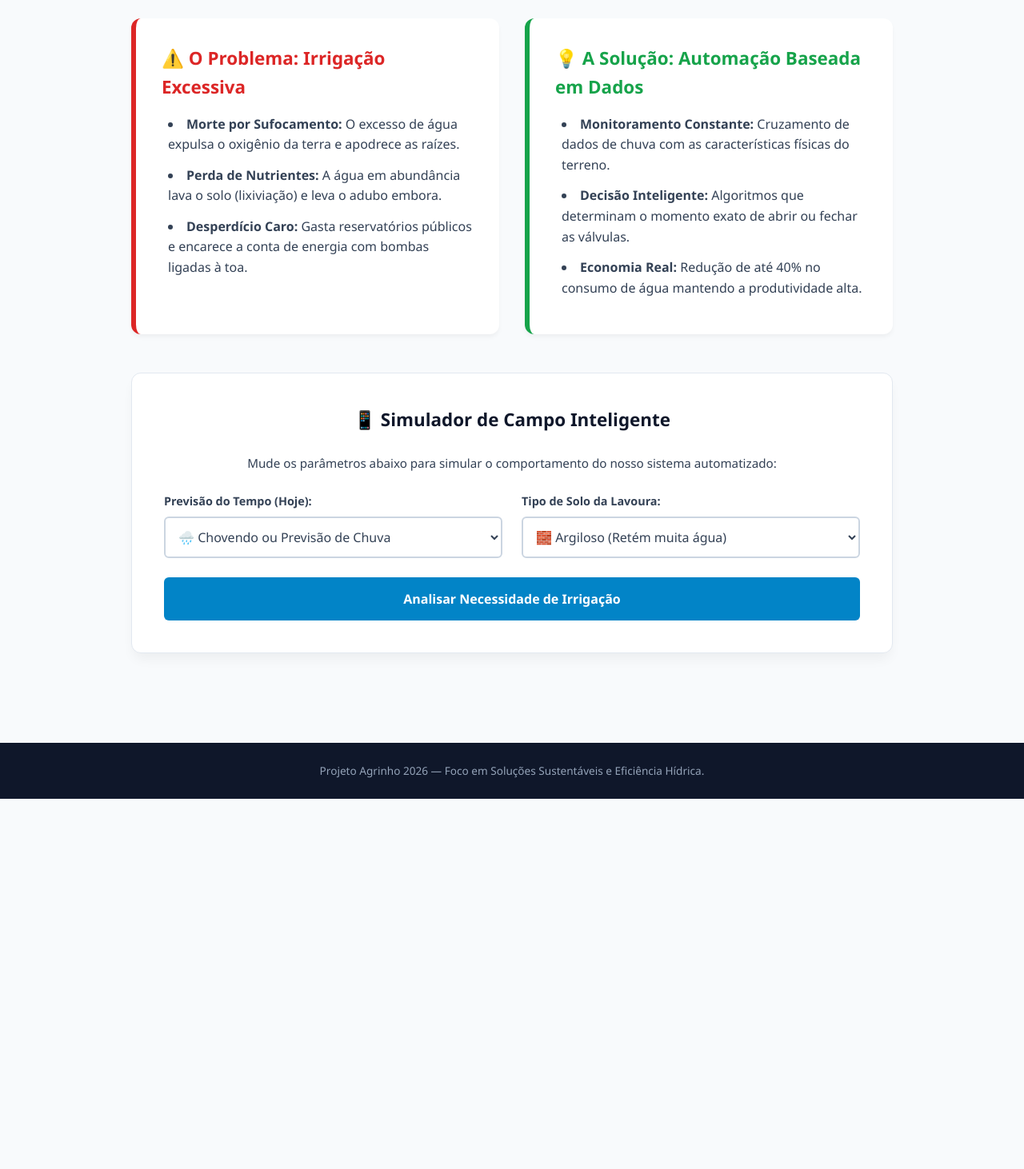
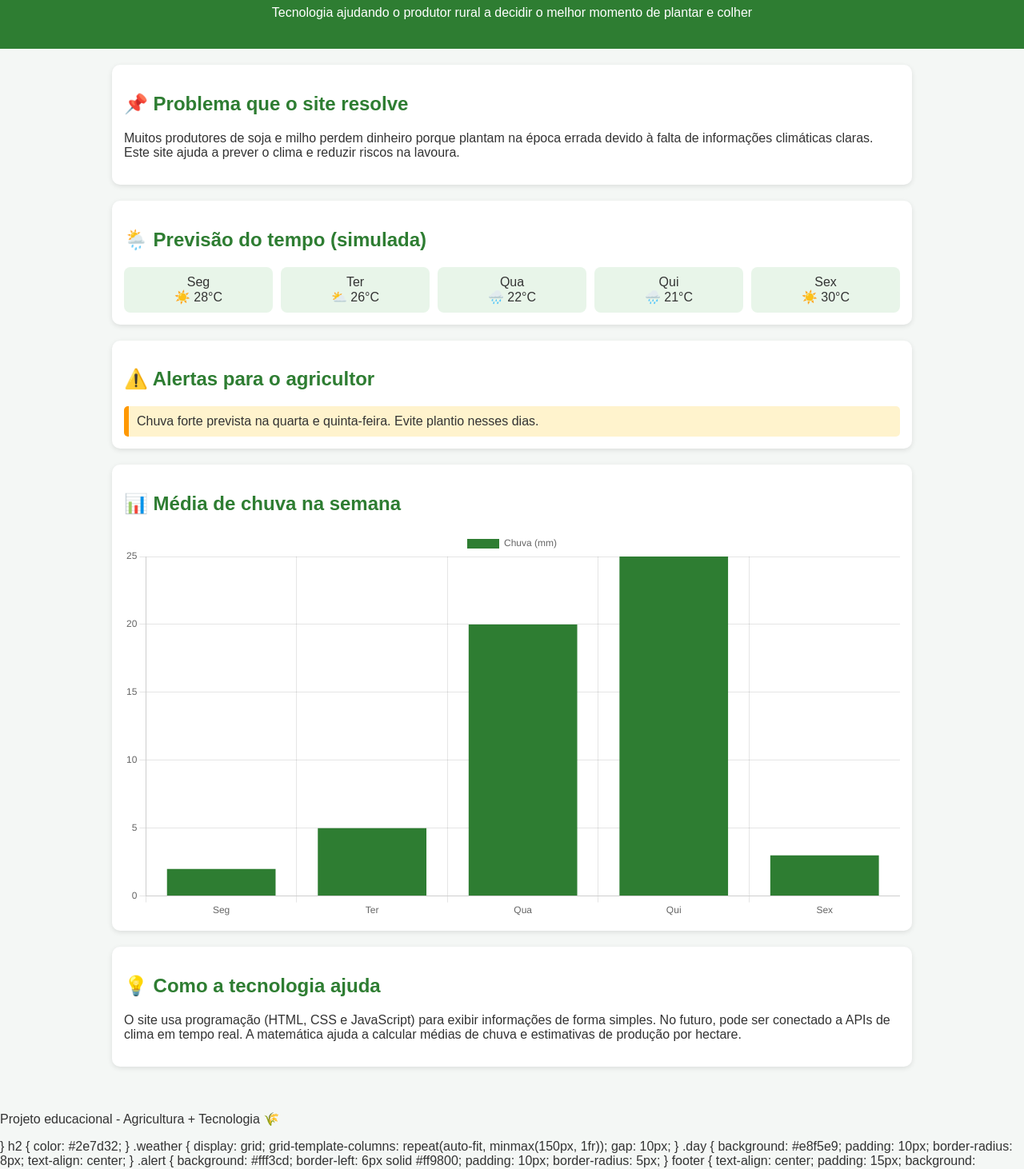
Before and after one commit to Saritaellen/agrinho-2026, a plain HTML site: page index.html in a window 1280 px wide. Shown: the part 94-1556 px from the top of the page at 80% size. Before the commit the page ends 1093 px from the top, so only its background shows below. Drawn offline with nearby package versions, Linux system fonts and the light colour scheme.

Commit message:
Update index.html

```diff
--- a/index.html
+++ b/index.html
@@ -1,278 +1,299 @@
 <!DOCTYPE html>
-<html lang="pt-BR">
+<html lang="pt-br">
 <head>
-    <meta charset="UTF-8">
-    <meta name="viewport" content="width=device-width, initial-scale=1.0">
-    <title>EcoIrriga - Contra o Desperdício de Água</title>
+  <meta charset="UTF-8" />
+  <meta name="viewport" content="width=device-width, initial-scale=1.0"/>
+  <title>AgroClima Inteligente</title>
+
+  <!-- Chart.js (gráficos) -->
+  <script src="https://cdn.jsdelivr.net/npm/chart.js"></script>
+
   <style>
-        :root {
-            --azul-escuro: #0f172a;
-            --azul-agua: #0284c7;
-            --verde-sucesso: #16a34a;
-            --vermelho-alerta: #dc2626;
-            --cinza-fundo: #f8fafc;
-            --branco: #ffffff;
+    body {
+      font-family: Arial, sans-serif;
+      margin: 0;
+      background: #f4f7f5;
+      color: #333;
     }
 
-        * {
-            margin: 0;
-            padding: 0;
-            box-sizing: border-box;
-            font-family: 'Segoe UI', system-ui, sans-serif;
+    header {
+      background: #2e7d32;
+      color: white;
+      padding: 20px;
+      text-align: center;
     }
 
-        body {
-            background-color: var(--cinza-fundo);
-            color: #334155;
-            line-height: 1.6;
-        }
-
-        /* Topo */
-        header {
-            background-color: var(--azul-escuro);
-            color: var(--branco);
-            padding: 1.2rem 5%;
-            text-align: center;
-            font-size: 1.2rem;
-            font-weight: bold;
-            box-shadow: 0 4px 6px rgba(0,0,0,0.05);
-        }
-
-        header span { color: var(--azul-agua); }
-
     .container {
+      padding: 20px;
       max-width: 1000px;
-            margin: 0 auto;
-            padding: 3rem 1.5rem;
-        }
-
-        /* Seção do Problema e Solução */
-        .bloco-informativo {
-            display: grid;
-            grid-template-columns: repeat(auto-fit, minmax(300px, 1fr));
-            gap: 2rem;
-            margin-bottom: 3rem;
+      margin: auto;
     }
 
     .card {
-            background: var(--branco);
-            padding: 2rem;
-            border-radius: 12px;
-            box-shadow: 0 4px 6px -1px rgba(0,0,0,0.05);
+      background: white;
+      padding: 15px;
+      border-radius: 10px;
+      margin-bottom: 20px;
+      box-shadow: 0 2px 6px rgba(0,0,0,0.1);<!DOCTYPE html>
+<html lang="pt-br">
+<head>
+  <meta charset="UTF-8" />
+  <meta name="viewport" content="width=device-width, initial-scale=1.0"/>
+  <title>AgroClima Inteligente</title>
+
+  <!-- Chart.js (gráficos) -->
+  <script src="https://cdn.jsdelivr.net/npm/chart.js"></script>
+
+  <style>
+    body {
+      font-family: Arial, sans-serif;
+      margin: 0;
+      background: #f4f7f5;
+      color: #333;
     }
 
-        .card-problema { border-left: 6px solid var(--vermelho-alerta); }
-        .card-solucao { border-left: 6px solid var(--verde-sucesso); }
+    header {
+      background: #2e7d32;
+      color: white;
+      padding: 20px;
+      text-align: center;
+    }
+
+    .container {
+      padding: 20px;
+      max-width: 1000px;
+      margin: auto;
+    }
+
+    .card {
+      background: white;
+      padding: 15px;
+      border-radius: 10px;
+      margin-bottom: 20px;
+      box-shadow: 0 2px 6px rgba(0,0,0,0.1);
+    }
 
     h2 {
-            font-size: 1.4rem;
-            margin-bottom: 1rem;
-        }
-        .card-problema h2 { color: var(--vermelho-alerta); }
-        .card-solucao h2 { color: var(--verde-sucesso); }
-
-        ul {
-            list-style-position: inside;
-            margin-left: 0.5rem;
+      color: #2e7d32;
     }
 
-        li { margin-bottom: 0.8rem; }
-
-        /* Área do Simulador Prático (Solução em Ação) */
-        .simulador {
-            background: var(--branco);
-            padding: 2.5rem;
-            border-radius: 12px;
-            box-shadow: 0 10px 15px -3px rgba(0,0,0,0.05);
-            border: 1px solid #e2e8f0;
+    .weather {
+      display: grid;
+      grid-template-columns: repeat(auto-fit, minmax(150px, 1fr));
+      gap: 10px;
     }
 
-        .simulador h2 {
-            color: var(--azul-escuro);
+    .day {
+      background: #e8f5e9;
+      padding: 10px;
+      border-radius: 8px;
       text-align: center;
-            margin-bottom: 1.5rem;
     }
 
-        .campos-grupo {
-            display: grid;
-            grid-template-columns: repeat(auto-fit, minmax(200px, 1fr));
-            gap: 1.5rem;
-            margin-bottom: 1.5rem;
-        }
-
-        label {
-            display: block;
-            font-weight: 600;
-            margin-bottom: 0.5rem;
-            font-size: 0.9rem;
-        }
-
-        select {
-            width: 100%;
-            padding: 0.75rem;
-            border: 2px solid #cbd5e1;
-            border-radius: 6px;
-            background-color: var(--branco);
-            font-size: 1rem;
-            color: #334155;
-            outline: none;
-        }
-
-        select:focus {
-            border-color: var(--azul-agua);
-        }
-
-        .btn-calcular {
-            display: block;
-            width: 100%;
-            background-color: var(--azul-agua);
-            color: var(--branco);
-            border: none;
-            padding: 1rem;
-            font-size: 1rem;
-            font-weight: bold;
-            border-radius: 6px;
-            cursor: pointer;
-            transition: background 0.2s;
-        }
-
-        .btn-calcular:hover {
-            background-color: #026ca3;
-        }
-
-        /* Painel de Resultado */
-        .resultado-box {
-            margin-top: 1.5rem;
-            padding: 1.5rem;
-            border-radius: 6px;
-            text-align: center;
-            font-weight: bold;
-            font-size: 1.1rem;
-            display: none; /* Inicia escondido */
-        }
-
-        .status-parar {
-            background-color: #fee2e2;
-            color: var(--vermelho-alerta);
-            border: 2px solid #fca5a5;
-        }
-
-        .status-regar {
-            background-color: #dcfce7;
-            color: var(--verde-sucesso);
-            border: 2px solid #86efac;
+    .alert {
+      background: #fff3cd;
+      border-left: 6px solid #ff9800;
+      padding: 10px;
+      border-radius: 5px;
     }
 
     footer {
-            background: var(--azul-escuro);
-            color: #94a3b8;
       text-align: center;
-            padding: 1.5rem;
-            font-size: 0.85rem;
-            margin-top: 4rem;
-        }
-
-        @media (max-width: 600px) {
-            .container { padding: 1.5rem 1rem; }
-            .simulador { padding: 1.5rem; }
+      padding: 15px;
+      background: #2e7d32;
+      color: white;
     }
   </style>
 </head>
+
 <body>
 
 <header>
-        💧 Eco<span>Irriga</span> — Tecnologia Contra a Irrigação Excessiva
+  <h1>🌱 AgroClima Inteligente</h1>
+  <p>Tecnologia ajudando o produtor rural a decidir o melhor momento de plantar e colher</p>
 </header>
 
-    <main class="container">
+<div class="container">
 
-        <!-- Diagnóstico: Problema vs Solução -->
-        <section class="bloco-informativo">
-            <div class="card card-problema">
-                <h2>⚠️ O Problema: Irrigação Excessiva</h2>
-                <ul>
-                    <li><strong>Morte por Sufocamento:</strong> O excesso de água expulsa o oxigênio da terra e apodrece as raízes.</li>
-                    <li><strong>Perda de Nutrientes:</strong> A água em abundância lava o solo (lixiviação) e leva o adubo embora.</li>
-                    <li><strong>Desperdício Caro:</strong> Gasta reservatórios públicos e encarece a conta de energia com bombas ligadas à toa.</li>
-                </ul>
+  <div class="card">
+    <h2>📌 Problema que o site resolve</h2>
+    <p>
+      Muitos produtores de soja e milho perdem dinheiro porque plantam na época errada
+      devido à falta de informações climáticas claras. Este site ajuda a prever o clima
+      e reduzir riscos na lavoura.
+    </p>
   </div>
 
-            <div class="card card-solucao">
-                <h2>💡 A Solução: Automação Baseada em Dados</h2>
-                <ul>
-                    <li><strong>Monitoramento Constante:</strong> Cruzamento de dados de chuva com as características físicas do terreno.</li>
-                    <li><strong>Decisão Inteligente:</strong> Algoritmos que determinam o momento exato de abrir ou fechar as válvulas.</li>
-                    <li><strong>Economia Real:</strong> Redução de até 40% no consumo de água mantendo a produtividade alta.</li>
-                </ul>
-            </div>
-        </section>
-
-        <!-- Ferramenta Prática: Simulador de Decisão -->
-        <section class="simulador">
-            <h2>📱 Simulador de Campo Inteligente</h2>
-            <p style="text-align: center; margin-bottom: 1.5rem; font-size: 0.95rem;">Mude os parâmetros abaixo para simular o comportamento do nosso sistema automatizado:</p>
-
-            <div class="campos-grupo">
-                <div>
-                    <label for="clima">Previsão do Tempo (Hoje):</label>
-                    <select id="clima">
-                        <option value="chuva">🌧️ Chovendo ou Previsão de Chuva</option>
-                        <option value="nublado">☁️ Nublado / Baixo Calor</option>
-                        <option value="sol">☀️ Ensolarado / Muito Calor</option>
-                    </select>
-                </div>
-
-                <div>
-                    <label for="solo">Tipo de Solo da Lavoura:</label>
-                    <select id="solo">
-                        <option value="argiloso">🧱 Argiloso (Retém muita água)</option>
-                        <option value="arenoso">⏳ Arenoso (Seca muito rápido)</option>
-                    </select>
+  <div class="card">
+    <h2>🌦️ Previsão do tempo (simulada)</h2>
+    <div class="weather">
+      <div class="day">Seg<br>☀️ 28°C</div>
+      <div class="day">Ter<br>⛅ 26°C</div>
+      <div class="day">Qua<br>🌧️ 22°C</div>
+      <div class="day">Qui<br>🌧️ 21°C</div>
+      <div class="day">Sex<br>☀️ 30°C</div>
     </div>
   </div>
 
-            <button class="btn-calcular" onclick="analisarIrrigacao()">Analisar Necessidade de Irrigação</button>
+  <div class="card">
+    <h2>⚠️ Alertas para o agricultor</h2>
+    <div class="alert">
+      Chuva forte prevista na quarta e quinta-feira. Evite plantio nesses dias.
+    </div>
+  </div>
 
-            <!-- Onde o resultado aparece -->
-            <div id="resultado" class="resultado-box"></div>
-        </section>
+  <div class="card">
+    <h2>📊 Média de chuva na semana</h2>
+    <canvas id="chuvaChart"></canvas>
+  </div>
 
-    </main>
+  <div class="card">
+    <h2>💡 Como a tecnologia ajuda</h2>
+    <p>
+      O site usa programação (HTML, CSS e JavaScript) para exibir informações de forma simples.
+      No futuro, pode ser conectado a APIs de clima em tempo real.
+      A matemática ajuda a calcular médias de chuva e estimativas de produção por hectare.
+    </p>
+  </div>
+
+</div>
 
 <footer>
-        <p>Projeto Agrinho 2026 — Foco em Soluções Sustentáveis e Eficiência Hídrica.</p>
+  <p>Projeto educacional - Agricultura + Tecnologia 🌾</p>
 </footer>
 
-    <!-- Lógica em JavaScript que faz o site funcionar sozinho -->
 <script>
-        function analisarIrrigacao() {
-            // Pega as escolhas do usuário
-            const clima = document.getElementById('clima').value;
-            const solo = document.getElementById('solo').value;
-            const painelResultado = document.getElementById('resultado');
+  // Gráfico de chuva (dados simulados)
+  const ctx = document.getElementById('chuvaChart');
 
-            // Limpa as classes antigas do painel
-            painelResultado.className = "resultado-box";
-            painelResultado.style.display = "block";
+  new Chart(ctx, {
+    type: 'bar',
+    data: {
+      labels: ['Seg', 'Ter', 'Qua', 'Qui', 'Sex'],
+      datasets: [{
+        label: 'Chuva (mm)',
+        data: [2, 5, 20, 25, 3],
+        backgroundColor: '#2e7d32'
+      }]
+    },
+    options: {
+      responsive: true
+    }
+  });
+</script>
 
-            // Lógica de tomada de decisão (Solução do problema)
-            if (clima === "chuva") {
-                painelResultado.innerHTML = "❌ STATUS: SISTEMA DESLIGADO<br><small>Motivo: Choveu ou vai chover. Ligar a irrigação agora causará encharcamento e asfixia das raízes.</small>";
-                painelResultado.classList.add("status-parar");
+</body>
+</html>
     }
-            else if (clima === "nublado" && solo === "argiloso") {
-                painelResultado.innerHTML = "❌ STATUS: SISTEMA DESLIGADO<br><small>Motivo: O solo argiloso já armazena umidade suficiente para dias nublados e frios.</small>";
-                painelResultado.classList.add("status-parar");
+
+    h2 {
+      color: #2e7d32;
     }
-            else if (clima === "nublado" && solo === "arenoso") {
-                painelResultado.innerHTML = "✅ STATUS: IRRIGAR POR 15 MINUTOS<br><small>Motivo: O solo arenoso seca rápido, necessitando de uma rega curta mesmo sem sol forte.</small>";
-                painelResultado.classList.add("status-regar");
+
+    .weather {
+      display: grid;
+      grid-template-columns: repeat(auto-fit, minmax(150px, 1fr));
+      gap: 10px;
     }
-            else if (clima === "sol" && solo === "argiloso") {
-                painelResultado.innerHTML = "✅ STATUS: IRRIGAR POR 20 MINUTOS<br><small>Motivo: Sol forte evapora a água superficial, exige rega moderada devido à retenção do solo.</small>";
-                painelResultado.classList.add("status-regar");
+
+    .day {
+      background: #e8f5e9;
+      padding: 10px;
+      border-radius: 8px;
+      text-align: center;
     }
-            else if (clima === "sol" && solo === "arenoso") {
-                painelResultado.innerHTML = "✅ STATUS: IRRIGAR POR 40 MINUTOS<br><small>Motivo: Alerta crítico de ressecamento. Solo arenoso sob sol forte exige o tempo máximo de rega controlada.</small>";
-                painelResultado.classList.add("status-regar");
+
+    .alert {
+      background: #fff3cd;
+      border-left: 6px solid #ff9800;
+      padding: 10px;
+      border-radius: 5px;
     }
+
+    footer {
+      text-align: center;
+      padding: 15px;
+      background: #2e7d32;
+      color: white;
+    }
+  </style>
+</head>
+
+<body>
+
+<header>
+  <h1>🌱 AgroClima Inteligente</h1>
+  <p>Tecnologia ajudando o produtor rural a decidir o melhor momento de plantar e colher</p>
+</header>
+
+<div class="container">
+
+  <div class="card">
+    <h2>📌 Problema que o site resolve</h2>
+    <p>
+      Muitos produtores de soja e milho perdem dinheiro porque plantam na época errada
+      devido à falta de informações climáticas claras. Este site ajuda a prever o clima
+      e reduzir riscos na lavoura.
+    </p>
+  </div>
+
+  <div class="card">
+    <h2>🌦️ Previsão do tempo (simulada)</h2>
+    <div class="weather">
+      <div class="day">Seg<br>☀️ 28°C</div>
+      <div class="day">Ter<br>⛅ 26°C</div>
+      <div class="day">Qua<br>🌧️ 22°C</div>
+      <div class="day">Qui<br>🌧️ 21°C</div>
+      <div class="day">Sex<br>☀️ 30°C</div>
+    </div>
+  </div>
+
+  <div class="card">
+    <h2>⚠️ Alertas para o agricultor</h2>
+    <div class="alert">
+      Chuva forte prevista na quarta e quinta-feira. Evite plantio nesses dias.
+    </div>
+  </div>
+
+  <div class="card">
+    <h2>📊 Média de chuva na semana</h2>
+    <canvas id="chuvaChart"></canvas>
+  </div>
+
+  <div class="card">
+    <h2>💡 Como a tecnologia ajuda</h2>
+    <p>
+      O site usa programação (HTML, CSS e JavaScript) para exibir informações de forma simples.
+      No futuro, pode ser conectado a APIs de clima em tempo real.
+      A matemática ajuda a calcular médias de chuva e estimativas de produção por hectare.
+    </p>
+  </div>
+
+</div>
+
+<footer>
+  <p>Projeto educacional - Agricultura + Tecnologia 🌾</p>
+</footer>
+
+<script>
+  // Gráfico de chuva (dados simulados)
+  const ctx = document.getElementById('chuvaChart');
+
+  new Chart(ctx, {
+    type: 'bar',
+    data: {
+      labels: ['Seg', 'Ter', 'Qua', 'Qui', 'Sex'],
+      datasets: [{
+        label: 'Chuva (mm)',
+        data: [2, 5, 20, 25, 3],
+        backgroundColor: '#2e7d32'
+      }]
+    },
+    options: {
+      responsive: true
+    }
+  });
+</script>
+
+</body>
+</html>
```
Lines whose indentation alone changed are shown as unchanged.
